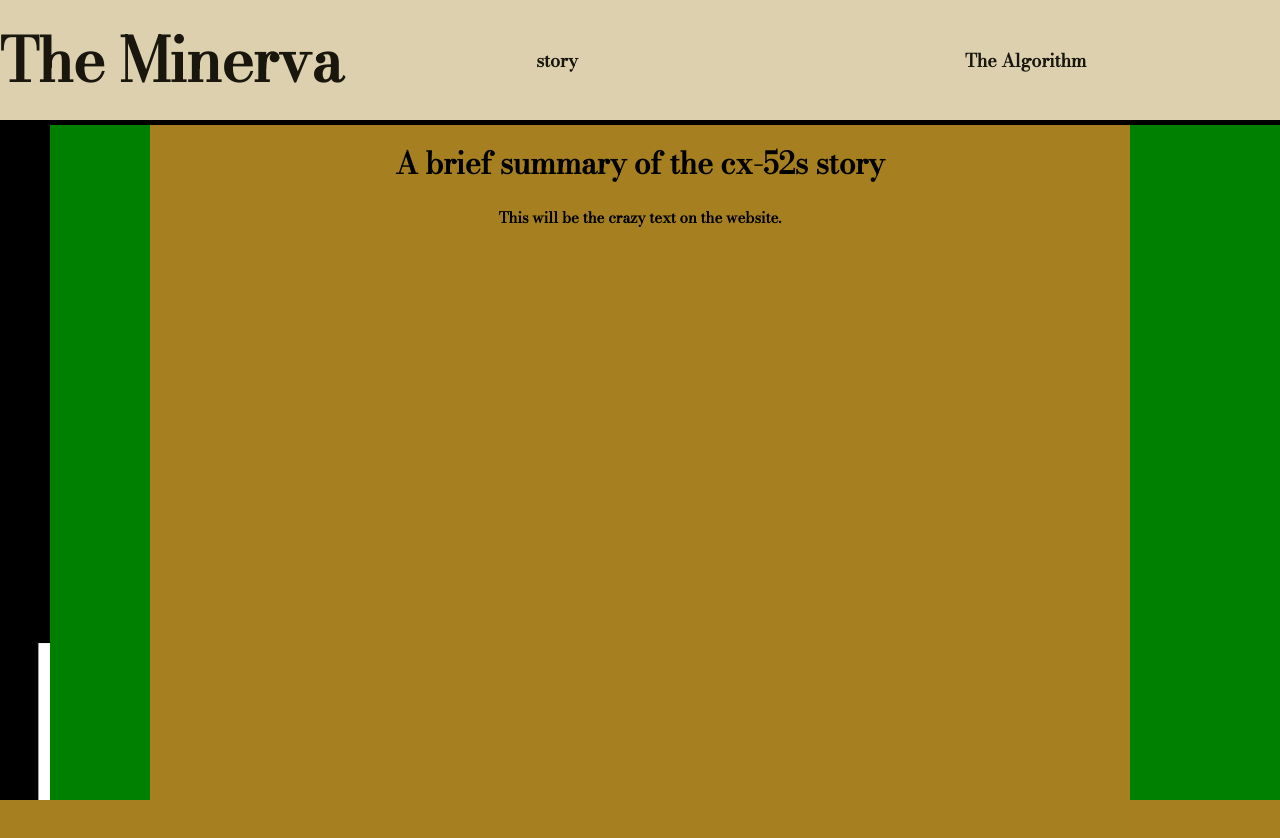
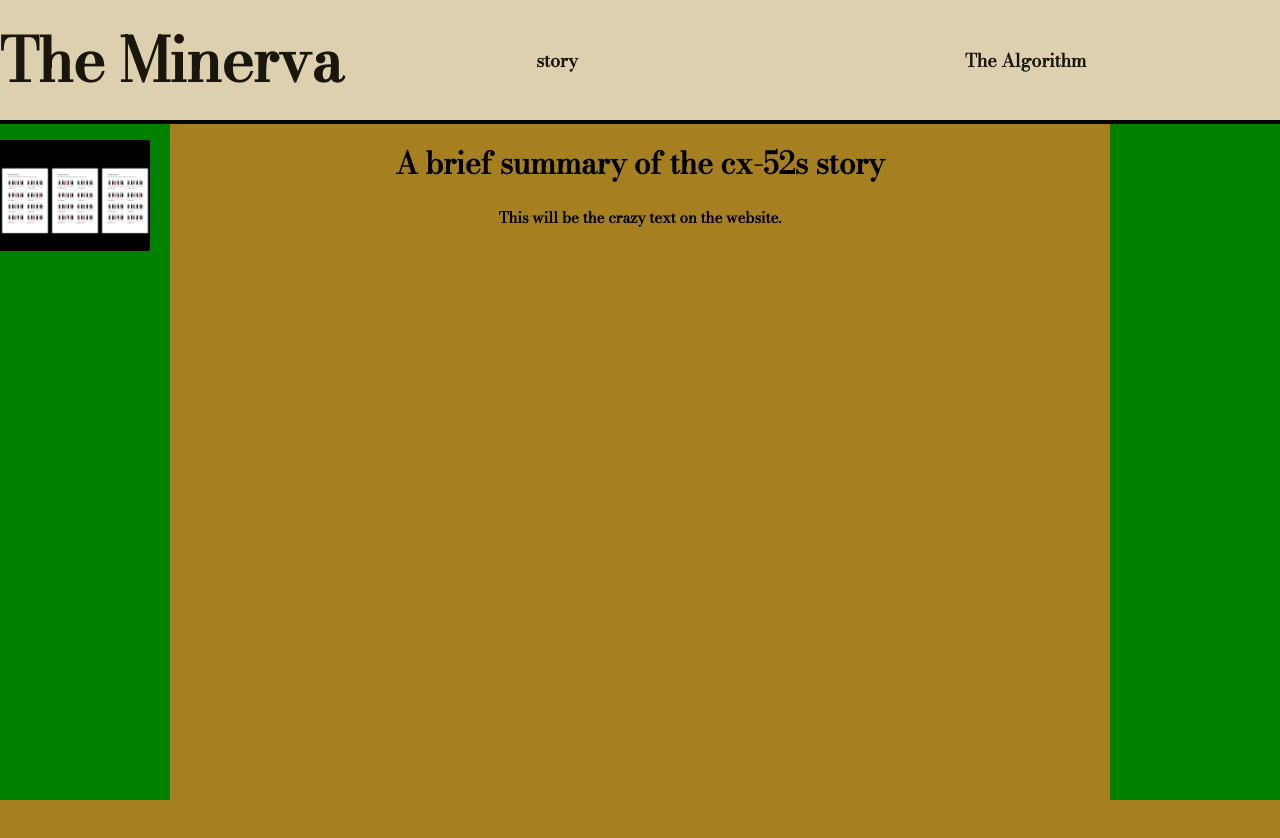
Before and after one commit to DavidSaj/Maturarbeit, a plain HTML site: page index.html in a window 1280 px wide. Shown: the top 838 px of the page. Drawn offline with nearby package versions, Linux system fonts and the light colour scheme.

Commit message:
update website
updated the picture on the side. js code including.

now to finish add picture with 50px length and and same distance between the 3 pictures and on the sides with flex.

```diff
--- a/index.html
+++ b/index.html
@@ -24,6 +24,8 @@
         <div class="left-sidebar">
             <div class="container">
                 <img id="scrollImage" src="pictures/piano.jpg">
+                <img id="scrollImage2" src="pictures/piano.jpg">
+                <img id="scrollImage3" src="pictures/piano.jpg">
             </div>
             <script src="script.js"></script>
         </div>
--- a/main.css
+++ b/main.css
@@ -64,13 +64,27 @@
 }
 
 .left-sidebar {
+    display: flex;
+    flex-direction: column;
     background-color: green;
     color: white;
     position: fixed;
     left: 0;
     bottom: 0;
     top: 120px;
-    width: 150px;
+    width: 170px;
+}
+
+.container {
+    display: flex;
+    flex-direction: row;
+    padding-top: 20px; /* Adjust the padding as needed */
+}
+
+#scrollImage,
+#scrollImage2,
+#scrollImage3 {
+    width: 50px; /* Set the width of each image */
 }
 
 .right-sidebar {
@@ -80,22 +94,14 @@
     right: 0;
     bottom: 0;
     top: 120px;
-    width: 150px;
-}
-
-
-.container {
-    position: absolute;
-    height: 100%;
-    overflow-y: hidden;
-    width: 50px;
+    width: 170px;
 }
 
 .main-text {
     position: absolute;
     z-index: 99;
     display: flex;
-    flex-direction: column; /* Change the flex direction to column */
+    flex-direction: column;
     font-family: "Bodoni Moda", serif;
     right: 30%;
     left: 30%;
@@ -111,12 +117,6 @@
     font-size: 15px;
     font-weight: 900;
     text-align: center;
-    margin-top: 20px; /* Add margin-top for spacing between title and text */
+    margin-top: 20px;
 }
 /* Add styles for the line */
-.line {
-    position: absolute;
-    width: 100%;
-    border-top: 1px solid #000; /* Adjust color as needed */
-    z-index: 98; /* Ensure the line appears below text */
-}
--- a/script.js
+++ b/script.js
@@ -1,14 +1,26 @@
 const image = document.getElementById('scrollImage');
 let imagePosition = 0;
-
 function handleScroll() {
   const container = document.documentElement;
-
   imagePosition = container.scrollTop;
-
   image.style.transform = `translateY(-${imagePosition}px)`;
 }
+window.addEventListener('scroll', handleScroll);
 
+const image2 = document.getElementById('scrollImage2');
+let imagePosition2 = 0;
+function handleScroll2() {
+  const container2 = document.documentElement;
+  imagePosition2 = container2.scrollTop;
+  image2.style.transform = `translateY(${imagePosition2}px)`;
+}
+window.addEventListener('scroll', handleScroll2);
 
-
-window.addEventListener('scroll', handleScroll);
+const image3 = document.getElementById('scrollImage3');
+let imagePosition3 = 0;
+function handleScroll3() {
+  const container3 = document.documentElement;
+  imagePosition3 = 0.5 * container3.scrollTop;
+  image3.style.transform = `translateY(-${imagePosition3}px)`;
+}
+window.addEventListener('scroll', handleScroll3);
```
